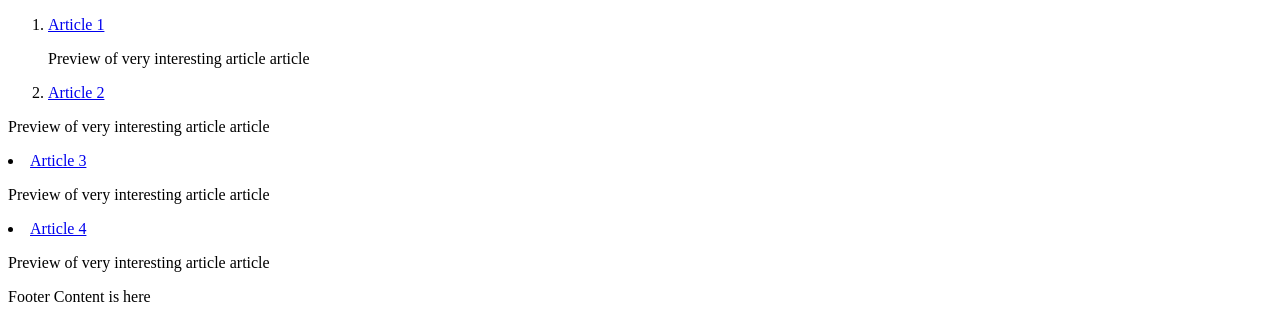
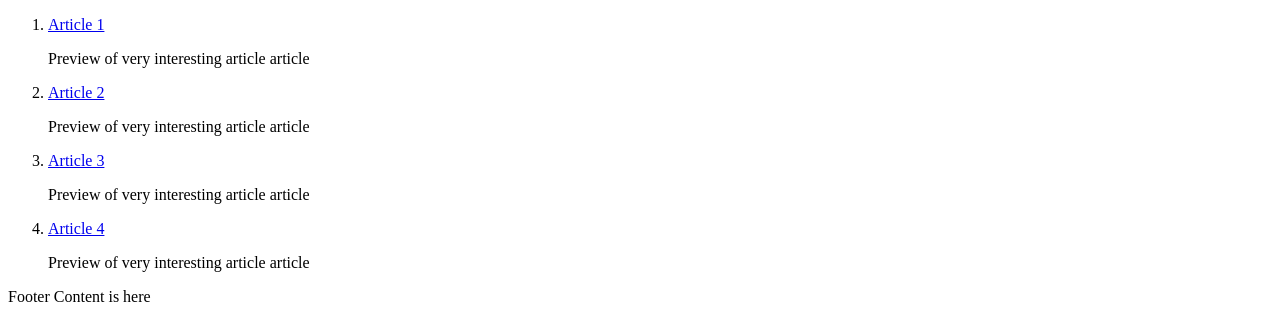
Before and after one commit to Khushinet/Lab_4, a plain HTML site: page index.html in a window 1280 px wide. Shown: the part 1080-1402 px from the top of the page. Drawn offline with Linux system fonts and the light colour scheme.

Commit message:
Update index.html

```diff
--- a/index.html
+++ b/index.html
@@ -50,9 +50,9 @@
 				<h3>Interesting Articles</h3>
 				<ol id="news">
 					<li><a href="#">Article 1</a><div><p>Preview of very interesting article article</p></div></li>
-					<li><a href="#">Article 2</a></div><p>Preview of very interesting article article</p></div></li>
-					<li><a href="#">Article 3</a></div><p>Preview of very interesting article article</p></div></li>
-					<li><a href="#">Article 4</a></div><p> Preview of very interesting article article</p></div></li>
+					<li><a href="#">Article 2</a><div><p>Preview of very interesting article article</p></div></li>
+					<li><a href="#">Article 3</a><div><p>Preview of very interesting article article</p></div></li>
+					<li><a href="#">Article 4</a><div><p>Preview of very interesting article article</p></div></li>
 				</ol>
 			</aside>
 		</main>
```
